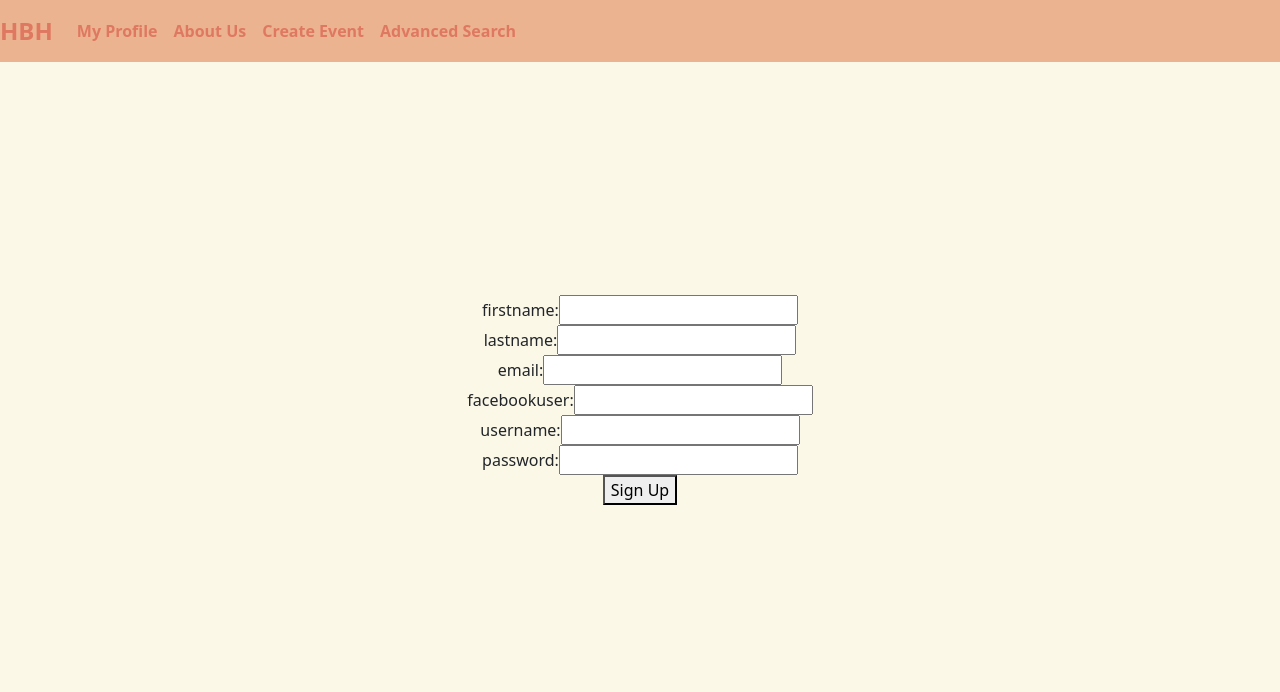
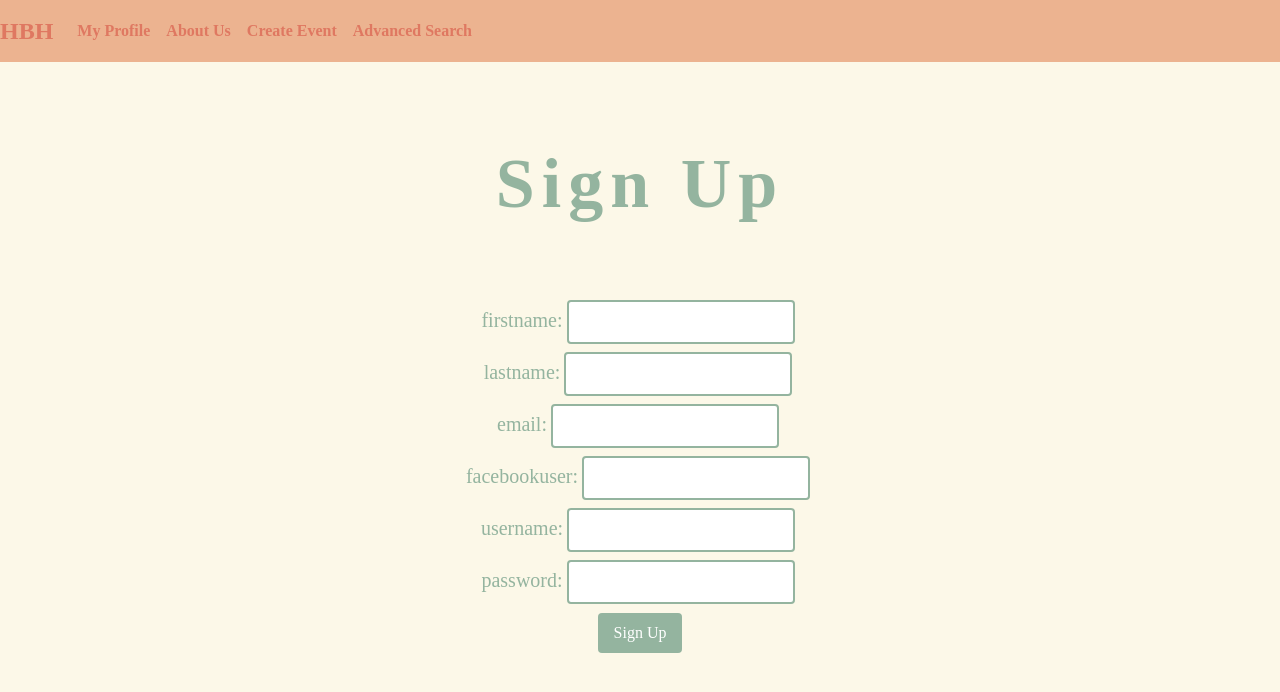
Before and after one commit to hilaezra/handbyhandpro, a React (Vite) app in the folder handbyhand.client/: page /signup in a window 1280 px wide. Shown: the top 692 px of the page. Built offline with nearby package versions, Linux system fonts and the light colour scheme.

Commit message:
css in login, sign up and start about us page

```diff
--- a/handbyhand.client/src/App.css
+++ b/handbyhand.client/src/App.css
@@ -9,5 +9,11 @@
     align-items: center;
     height: 100vh;
     background-color: #FCF8E8;
+    font-family: 'Luckiest Guy', cursive;
 
   }
+
+  .text {
+    text-align: center;
+    font-family: 'Luckiest Guy', cursive;
+  }
--- /dev/null
+++ b/handbyhand.client/src/components/AboutUsPage/AboutUsPage.css
@@ -0,0 +1,20 @@
+#about-us-title {
+    font-size: 70px;
+    color: #94B49F;
+    font-weight: bolder;
+    font-family: 'Luckiest Guy', cursive;
+    letter-spacing: 7px;
+    text-align: center;
+    margin-bottom: 20px;
+    position: fixed;
+    top: 90px; /* set to the height of your navbar */
+    left: 0;
+    width: 100%;
+    height: 60px; /* adjust as needed */
+    display: flex;
+    justify-content: center;
+    align-items: center;
+    box-shadow: 0 0 5px rgba(0, 0, 0, 0.1);
+    z-index: 1;
+
+}
--- a/handbyhand.client/src/components/AboutUsPage/AboutUsPage.jsx
+++ b/handbyhand.client/src/components/AboutUsPage/AboutUsPage.jsx
@@ -1,15 +1,28 @@
 import React from 'react'
+
+import './AboutUsPage.css'
 
 
 const AboutUsPage = () => {
 
-    return (
-        <div>
+  return (
+    <div>
+      <h1 id="about-us-title">About Us</h1>
+      <p>The Purpose of "HAND BY HAND"
+        Our organization was established out of a genuine
+        need to provide a response to public entities and
+        individuals who wish to contribute to the community.</p>
 
-          <p>hello,im  About Us Page</p>
+      <h5 >We provide assistance for:</h5>
+      <p> Individuals seeking spontaneous or regular volunteering
+        opportunities according to their skills and availability.
+        Public entities or private individuals in need of volunteers
+        or donated goods for charity events and non-profit activities.
+        Donating or receiving furniture, clothing, and similar items.</p>
 
-        </div>
-    )
+        <h2 >Let us help you become better people for a better world</h2>
+    </div>
+  )
 }
 
 export default AboutUsPage
--- a/handbyhand.client/src/components/HomePage/HomePageTabs.jsx
+++ b/handbyhand.client/src/components/HomePage/HomePageTabs.jsx
@@ -2,38 +2,38 @@ import React from 'react';
 import { Tab, Tabs } from 'react-bootstrap';
 import './HomePageTabs.css'
 
-//test
-//import Post from "../../../../handbyhand.server/models/PostModel"
+// //test
+// import Post from "../../../../handbyhand.server/models/PostModel"
 
 const MyTabs = () => {
-    //testing
-    const post = {
-        tab: 'social',
-        title: 'My first post',
-        author: 'John Doe',
-        content: 'Lorem ipsum dolor sit amet, consectetur adipiscing elit. Donec lobortis metus a risus euismod gravida.',
-        participants: 'yuval ohana',
-        reviews: 'good'
+    // //testing
+    // const post = {
+    //     tab: 'social',
+    //     title: 'My first post',
+    //     author: 'John Doe',
+    //     content: 'Lorem ipsum dolor sit amet, consectetur adipiscing elit. Donec lobortis metus a risus euismod gravida.',
+    //     participants: 'yuval ohana',
+    //     reviews: 'good'
 
-    };
+    // };
 
-    const post2 = {
-        tab: 'Volunteer',
-        title: 'My post',
-        author: 'yuval',
-        content: 'i bla bla bla',
-        participants: 'hila',
-        reviews: 'good good'
+    // const post2 = {
+    //     tab: 'Volunteer',
+    //     title: 'My post',
+    //     author: 'yuval',
+    //     content: 'i bla bla bla',
+    //     participants: 'hila',
+    //     reviews: 'good good'
 
-    };
+    // };
 
 
     return (
         <div class="events">
             <Tabs defaultActiveKey="tab1" id="my-tabs">
                 <Tab eventKey="tab1" title="All">
-                    {/* <Post post={post} /> */}
-                    {/* <Post post={post2} /> */}
+                    {/* <Post post={post} />
+                    <Post post={post2} />  */}
 
                 </Tab>
                 <Tab eventKey="tab2" title="Social">
--- a/handbyhand.client/src/components/LoginPage/LoginPage.css
+++ b/handbyhand.client/src/components/LoginPage/LoginPage.css
@@ -9,6 +9,7 @@ body {
 
 .text {
   text-align: center;
+  font-family: 'Luckiest Guy', cursive;
 }
 
 #login-title {
@@ -19,8 +20,24 @@ body {
   letter-spacing: 7px;
 }
 
+#sign-up-title {
+  font-size: 70px;
+  color: #94B49F;
+  font-weight: bolder;
+  font-family: 'Luckiest Guy', cursive;
+  letter-spacing: 7px;
+  text-align: center;
+  margin-bottom: 70px;
+}
+
 .login-text {
   font-family: 'Luckiest Guy', cursive;
+}
+
+.form {
+  display: 'flex';
+  flex-direction: 'column';
+  align-items: 'center';
 }
 
 .login-btn {
@@ -30,7 +47,7 @@ body {
   border-radius: 4px;
   padding: 8px 16px;
   font-size: 16px;
-    margin: 3px;
+  margin: 5px;
 }
 
 .login-btn:hover {
@@ -38,16 +55,24 @@ body {
   cursor: pointer;
 }
 
-  input[type="text"] {
+.login-lab {
+  color: #94B49F;
+  font-size: 20px;
+  font: bolder;
+}
+
+.text-field {
   box-sizing: border-box;
-    width: 100%;
+  /* width: 100%; */
   padding: 8px 12px;
   font-size: 16px;
   border: 2px solid #ccc;
   border-radius: 4px;
+  border-color: #94B49F;
+  margin: 4px;
 }
 
-  input[type="text"]:focus {
-    border-color: #94B49F;
+.text-field:focus {
+  border-color: #94b49fab;
   outline: none;
 }
--- a/handbyhand.client/src/components/LoginPage/LoginPage.jsx
+++ b/handbyhand.client/src/components/LoginPage/LoginPage.jsx
@@ -45,14 +45,15 @@ const LoginPage = () => {
 
             <img src='../../AppImages/logo-hand-by-hand.png'/>
             <h1 id = "login-title">Hand By Hand</h1>
+            <form className="form">
             <div className='login-text'>
                 <div>
-                <label htmlFor="username">username: </label>
-                <input name='username' value={username} onChange={handleUsernameChange} />
+                <label className="login-lab" htmlFor="username">Username</label>
+                <input className="text-field" name='username' value={username} onChange={handleUsernameChange} />
             </div>
             <div>
-                <label htmlFor="password">password:</label>
-                <input name='password' type='password' value={password} onChange={handlePasswordChange} />
+                <label className="login-lab" htmlFor="password">Password</label>
+                <input className="text-field" name='password' type='password' value={password} onChange={handlePasswordChange} />
             </div>
 
             <div>
@@ -71,6 +72,7 @@ const LoginPage = () => {
             <button class="login-btn " type="submit" onClick={handleConnectWithFacebookClicked}>Connect with Facebook</button>
             </div>
             </div>
+            </form>
         </div>
     )
 }
--- a/handbyhand.client/src/components/SignUpPage/SignUpPage.jsx
+++ b/handbyhand.client/src/components/SignUpPage/SignUpPage.jsx
@@ -1,5 +1,7 @@
 import React from 'react'
 import axios from 'axios'
+
+import '../LoginPage/LoginPage.css'
 
 const SignUpPage = () => {
     const [firstname, setFirstname] = React.useState("")
@@ -54,33 +56,35 @@ const SignUpPage = () => {
 
     return (
         <div>
+            <h1 id = "sign-up-title">Sign Up</h1>
+             <form className="form">
             <div>
-                <label htmlFor="firstname">firstname: </label>
-                <input name='firstname' value={firstname} onChange={handleFirstnameChange} />
+                <label className="login-lab" htmlFor="firstname">firstname: </label>
+                <input className="text-field" name='firstname' value={firstname} onChange={handleFirstnameChange} />
             </div>
             <div>
-                <label htmlFor="lastname">lastname: </label>
-                <input name='lastname' value={lastname} onChange={handleLastnameChange} />
+                <label className="login-lab" htmlFor="lastname">lastname: </label>
+                <input className="text-field" name='lastname' value={lastname} onChange={handleLastnameChange} />
             </div>
             <div>
-                <label htmlFor="email">email: </label>
-                <input name='email' value={email} onChange={handleEmailChange} />
+                <label className="login-lab" htmlFor="email">email: </label>
+                <input className="text-field" name='email' value={email} onChange={handleEmailChange} />
             </div>
             <div>
-                <label htmlFor="facebookuser">facebookuser: </label>
-                <input name='facebookuser' value={facebookuser} onChange={handleFacebookuserChange} />
+                <label className="login-lab" htmlFor="facebookuser">facebookuser: </label>
+                <input className="text-field" name='facebookuser' value={facebookuser} onChange={handleFacebookuserChange} />
             </div>
             <div>
-                <label htmlFor="username">username: </label>
-                <input name='username' value={username} onChange={handleUsernameChange} />
+                <label className="login-lab" htmlFor="username">username: </label>
+                <input className="text-field" name='username' value={username} onChange={handleUsernameChange} />
             </div>
             <div>
-                <label htmlFor="password">password:</label>
-                <input name='password' type='password' value={password} onChange={handlePasswordChange} />
+                <label className="login-lab" htmlFor="password">password:</label>
+                <input className="text-field" name='password' type='password' value={password} onChange={handlePasswordChange} />
             </div>
-
+            </form>
             <div>
-            <button onClick={handleSignUpClicked}>Sign Up</button>
+            <button class="login-btn " onClick={handleSignUpClicked}>Sign Up</button>
             </div>
 
         </div>
```
Lines whose indentation alone changed are shown as unchanged.
